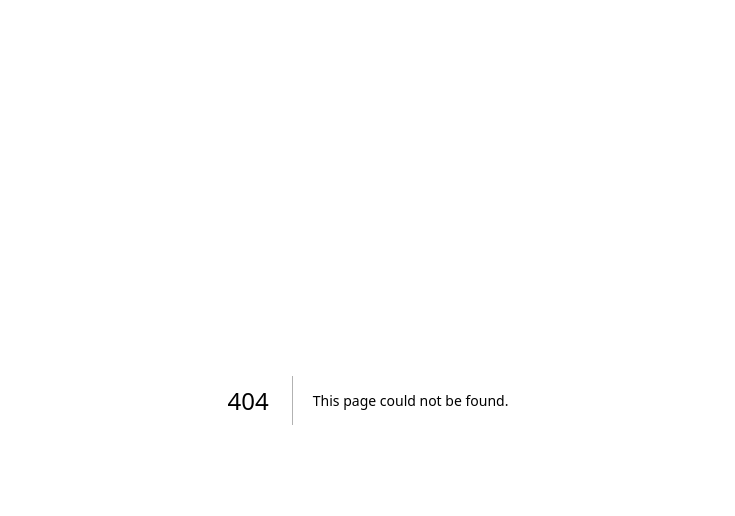
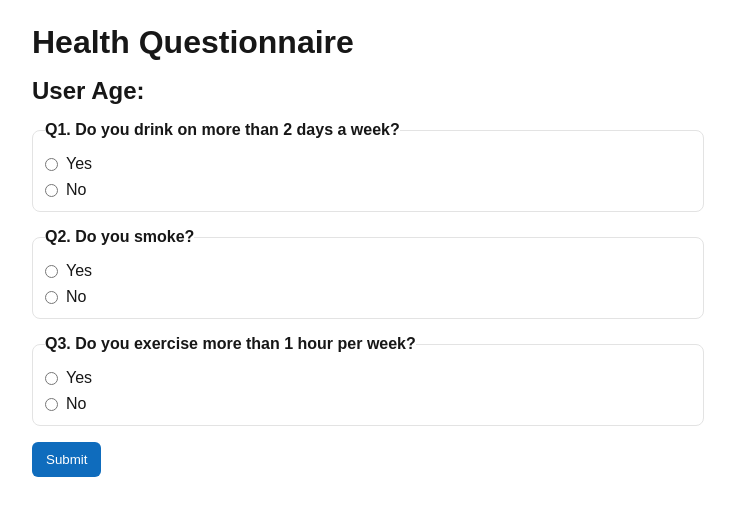
Before and after one commit to DeanFlint/Lifestyle-Checker, a Next.js app: page /questionnaire in a window 1280 px wide. Before the commit this address had no page. Shown: the top 516 px of the page, without its empty margins (272-1007 px from the left). Built offline with nearby package versions, Linux system fonts and the light colour scheme.

Commit message:
Questionnaire Form created & form logic added to homepage

```diff
--- /dev/null
+++ b/src/app/questionnaire/page.module.css
@@ -0,0 +1,59 @@
+.wrapper {
+  max-width: 720px;
+  margin: 0 auto;
+  padding: 24px;
+  display: grid;
+  gap: 16px;
+}
+
+.form {
+  display: grid;
+  gap: 16px;
+}
+
+.fieldset {
+  border: 1px solid #e3e3e3;
+  border-radius: 8px;
+  padding: 12px;
+  display: grid;
+  gap: 8px;
+}
+
+.fieldset legend {
+  font-weight: 600;
+  margin-bottom: 4px;
+}
+
+.fieldset label {
+  display: flex;
+  gap: 8px;
+  align-items: center;
+}
+
+.error {
+  color: #b00020;
+  font-weight: 600;
+}
+
+.submit {
+  padding: 10px 14px;
+  border: none;
+  border-radius: 6px;
+  background: #0f6cbd;
+  color: #fff;
+  cursor: pointer;
+  width: fit-content;
+}
+
+.submit:disabled {
+  opacity: 0.6;
+  cursor: not-allowed;
+}
+
+.result {
+  border: 1px solid #e3e3e3;
+  border-radius: 8px;
+  padding: 12px;
+  display: grid;
+  gap: 8px;
+}
--- /dev/null
+++ b/src/app/questionnaire/page.tsx
@@ -0,0 +1,136 @@
+'use client'
+
+import React, { useState } from 'react'
+import styles from './page.module.css'
+
+type Props = { age: number | null }
+
+type Answers = {
+  q1: '' | 'Yes' | 'No'
+  q2: '' | 'Yes' | 'No'
+  q3: '' | 'Yes' | 'No'
+}
+
+export default function Questionnaire({ age }: Props): React.ReactElement {
+  const [answers, setAnswers] = useState<Answers>({ q1: '', q2: '', q3: '' })
+  const [error, setError] = useState<string | null>(null)
+  const [submitted, setSubmitted] = useState<Answers | null>(null)
+
+  function handleChange(e: React.ChangeEvent<HTMLInputElement>) {
+    const { name, value } = e.target
+    setAnswers((prev) => ({ ...prev, [name]: value as Answers[keyof Answers] }))
+  }
+
+  function handleSubmit(e: React.FormEvent) {
+    e.preventDefault()
+    if (!answers.q1 || !answers.q2 || !answers.q3) {
+      setError('Please answer all questions.')
+      setSubmitted(null)
+      return
+    }
+    setError(null)
+    setSubmitted(answers)
+  }
+
+  return (
+    <div className={styles.wrapper}>
+      <h1>Health Questionnaire</h1>
+      <h2>User Age: {age}</h2>
+
+      <form onSubmit={handleSubmit} className={styles.form} noValidate>
+        <fieldset className={styles.fieldset}>
+          <legend>Q1. Do you drink on more than 2 days a week?</legend>
+          <label>
+            <input
+              type="radio"
+              name="q1"
+              value="Yes"
+              checked={answers.q1 === 'Yes'}
+              onChange={handleChange}
+              required
+            />
+            Yes
+          </label>
+          <label>
+            <input
+              type="radio"
+              name="q1"
+              value="No"
+              checked={answers.q1 === 'No'}
+              onChange={handleChange}
+              required
+            />
+            No
+          </label>
+        </fieldset>
+
+        <fieldset className={styles.fieldset}>
+          <legend>Q2. Do you smoke?</legend>
+          <label>
+            <input
+              type="radio"
+              name="q2"
+              value="Yes"
+              checked={answers.q2 === 'Yes'}
+              onChange={handleChange}
+              required
+            />
+            Yes
+          </label>
+          <label>
+            <input
+              type="radio"
+              name="q2"
+              value="No"
+              checked={answers.q2 === 'No'}
+              onChange={handleChange}
+              required
+            />
+            No
+          </label>
+        </fieldset>
+
+        <fieldset className={styles.fieldset}>
+          <legend>Q3. Do you exercise more than 1 hour per week?</legend>
+          <label>
+            <input
+              type="radio"
+              name="q3"
+              value="Yes"
+              checked={answers.q3 === 'Yes'}
+              onChange={handleChange}
+              required
+            />
+            Yes
+          </label>
+          <label>
+            <input
+              type="radio"
+              name="q3"
+              value="No"
+              checked={answers.q3 === 'No'}
+              onChange={handleChange}
+              required
+            />
+            No
+          </label>
+        </fieldset>
+
+        {error && <p className={styles.error}>{error}</p>}
+
+        <button type="submit" className={styles.submit}>
+          Submit
+        </button>
+      </form>
+
+      {/* {submitted && (
+        <div className={styles.result}>
+          <h2>Thanks for completing the questionnaire</h2>
+          <p>Drinks on more than 2 days/week: {submitted.q1}</p>
+          <p>Smokes: {submitted.q2}</p>
+          <p>Exercises more than 1 hour/week: {submitted.q3}</p>
+        </div>
+      )} */}
+    </div>
+  )
+}
```
Also changed, not shown: src/app/login/page.tsx (+11 -2 lines), src/app/page.tsx (+19 -1 lines).
